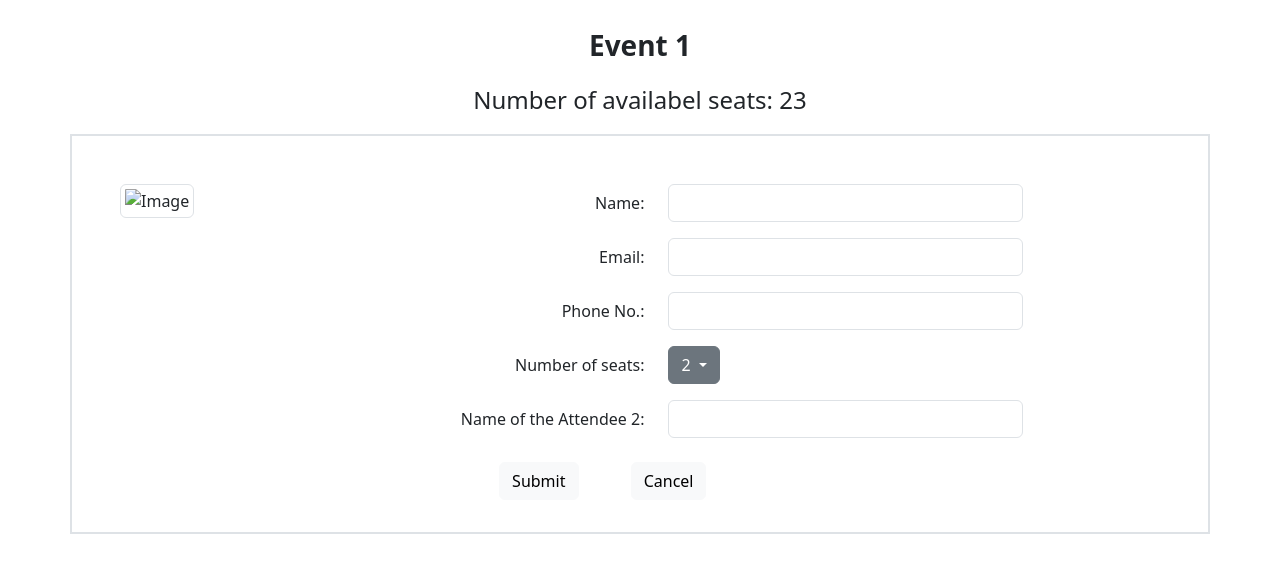
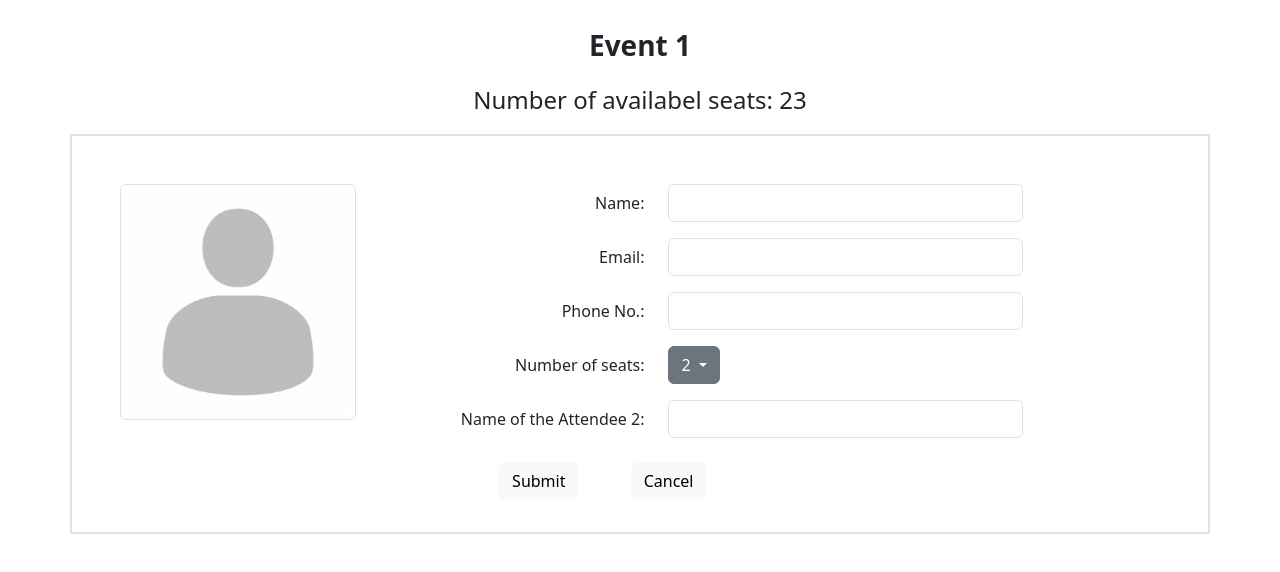
Before and after one commit to pugal26/fsd56wd2-t__Pugal_Activities, a plain HTML site: page index.html in a window 1280 px wide. Drawn offline with nearby package versions, Linux system fonts and the light colour scheme.

Commit message:
image address updated

```diff
--- a/index.html
+++ b/index.html
@@ -17,7 +17,7 @@
     <div class="container border border-2">
         <div class="row">
             <div class="col-3 mx-4 my-4 p-4">
-            <img src="./source/img.jpg" class="img-thumbnail" alt="Image" fs-3>
+            <img src="./Day 5_HTML_CSS/source/img.jpg" class="img-thumbnail" alt="Image" fs-3>
         </div>
             <div class="col-sm-8">
                 <div class="row m-4">
```
